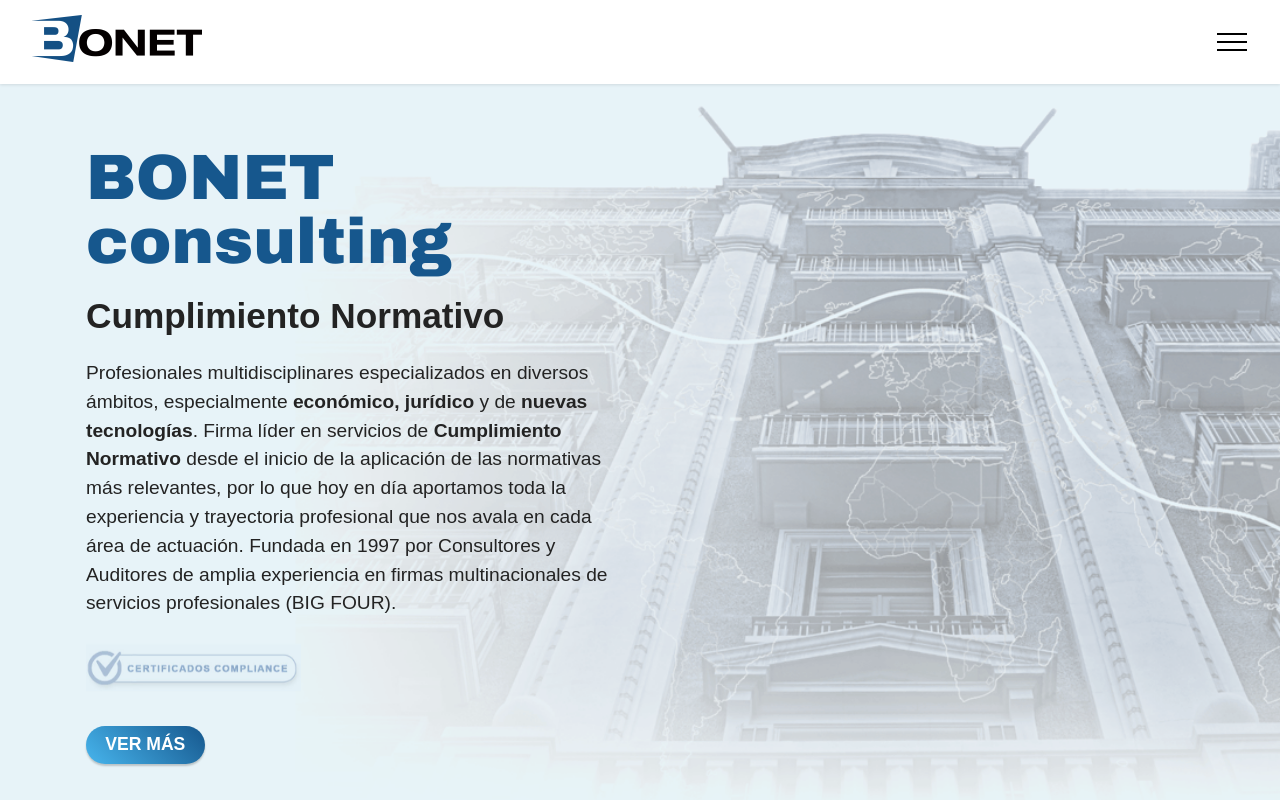
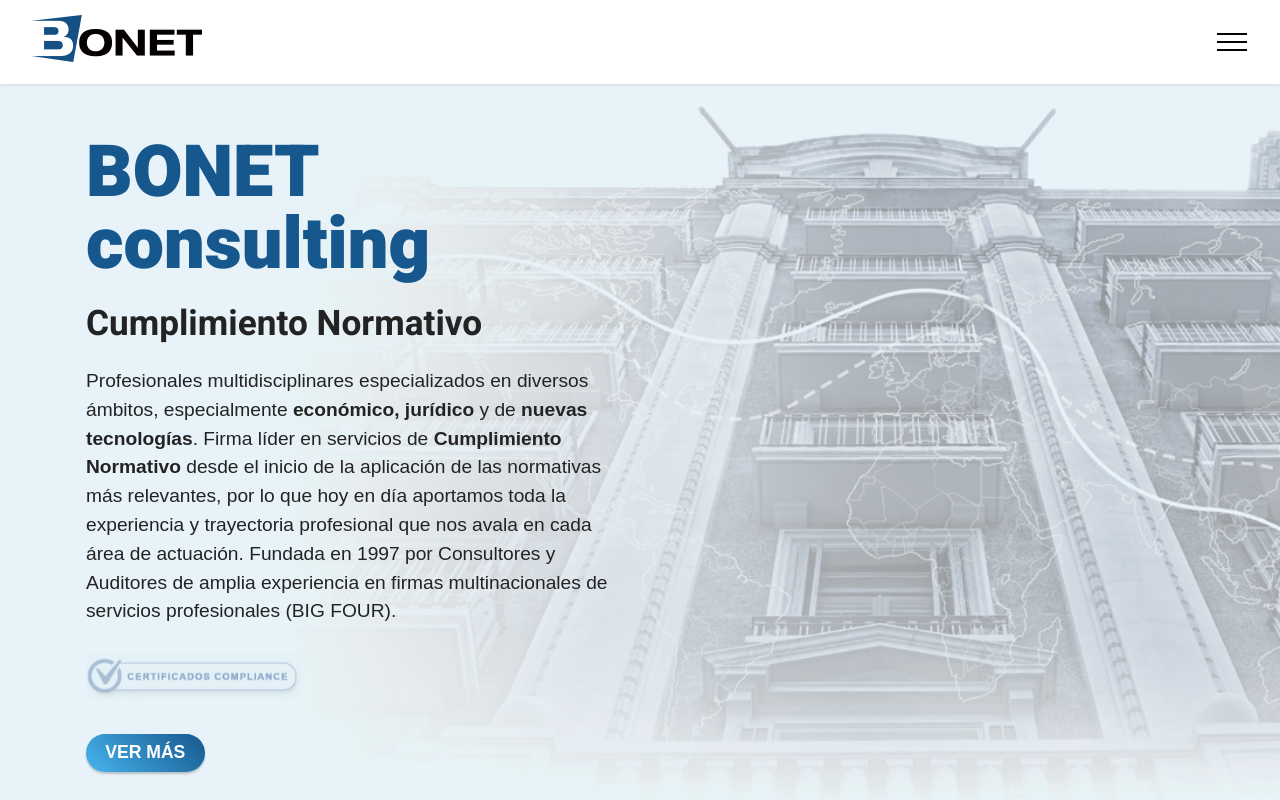
Before and after one commit to BonetConsulting/newlanding, a website: page src/public/index.html in a window 1280 px wide. Shown: the top 800 px of the page. Drawn offline with nearby package versions, Linux system fonts and the light colour scheme; a script that the page names is missing.

Commit message:
Sulman - adding typography heebo

```diff
--- a/package.json
+++ b/package.json
@@ -25,12 +25,8 @@
     "@nestjs/core": "^9.0.0",
     "@nestjs/platform-express": "^9.0.0",
     "express": "^4.18.1",
-<<<<<<< HEAD
-    "nodemailer": "^6.8.0",
-=======
     "nodemailer": "^6.7.8",
     "nodemon": "^2.0.20",
->>>>>>> 347bd218e33f01b86f01929b49fbcecfc1964bd1
     "reflect-metadata": "^0.1.13",
     "rimraf": "^3.0.2",
     "rxjs": "^7.2.0"
--- a/src/public/assets/mobirise/css/mbr-additional.css
+++ b/src/public/assets/mobirise/css/mbr-additional.css
@@ -5,15 +5,16 @@
   font-family: Jost;
 }
 .display-1 {
-  font-family: 'Arial Black';
-  font-size: 3rem;
+  font-family: 'Heebo', sans-serif;
+  font-weight: 900;
+  font-size: 4.5rem !important;
   line-height: 1;
 }
 .display-1 > .mbr-iconfont {
   font-size: 5.75rem;
 }
 .display-2 {
-  font-family: 'arial', sans-serif;
+  font-family: 'Heebo', sans-serif;
   font-size: 3rem;
   line-height: 1;
 }
@@ -34,7 +35,8 @@
   display: none !important;
 }
 .display-5 {
-  font-family: 'arial', sans-serif;
+  font-family: 'Heebo', sans-serif;
+  font-weight: 700;
   font-size: 2.2rem;
   line-height: 1.5;
 }
--- a/src/public/index.html
+++ b/src/public/index.html
@@ -63,6 +63,9 @@
       as="style"
       onload="this.onload=null;this.rel='stylesheet'"
     />
+    <link rel="preconnect" href="https://fonts.googleapis.com">
+<link rel="preconnect" href="https://fonts.gstatic.com" crossorigin>
+<link href="https://fonts.googleapis.com/css2?family=Heebo:wght@700;900&display=swap" rel="stylesheet">
   </head>
   <body onload="checkCookie()">
     <section
@@ -201,10 +204,10 @@
               class="mbr-section-title mbr-fonts-style mb-3 display-1"
               style="color: #16578d; font-size: 4rem;"
             >
-              <strong>BONET&nbsp;</strong><br /><strong>consulting</strong>
+              BONET&nbsp;<br />consulting
             </h1>
             <h4 class="mbr-section-title mb-3 mbr-fonts-style display-5 mt-1">
-              <strong> <b> Cumplimiento Normativo </b> </strong>
+               Cumplimiento Normativo
             </h4>
 
             <p class="mbr-text mbr-fonts-style display-7 bold-text">
@@ -582,7 +585,7 @@
             <div class="mbr-text mbr-fonts-style display-7">
               <div class="col-12 mb-3">
                 <h4
-                  class="mbr-section-title mbr-fonts-style align-left mb-0 display-2"
+                  class="mbr-section-title mbr-fonts-style align-left mb-0 display-1"
                 >
                   <strong style="color: #0089ff">Formación</strong>
                 </h4>
@@ -669,7 +672,6 @@
         </div>
     </div>
 </section>
-
       <section
         data-bs-version="5.1"
         class="footer3 cid-tcA5BpObxL"
```
Also changed, not shown: src/index.js (+5 -6 lines), src/public/contact.html (+19 -21 lines).
